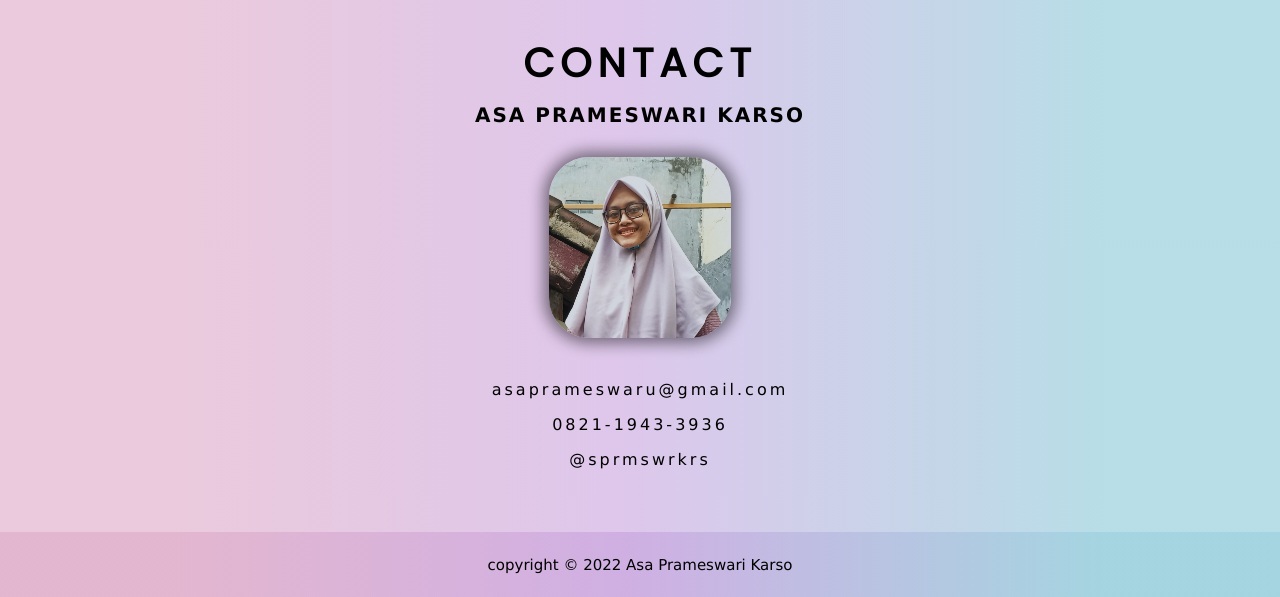
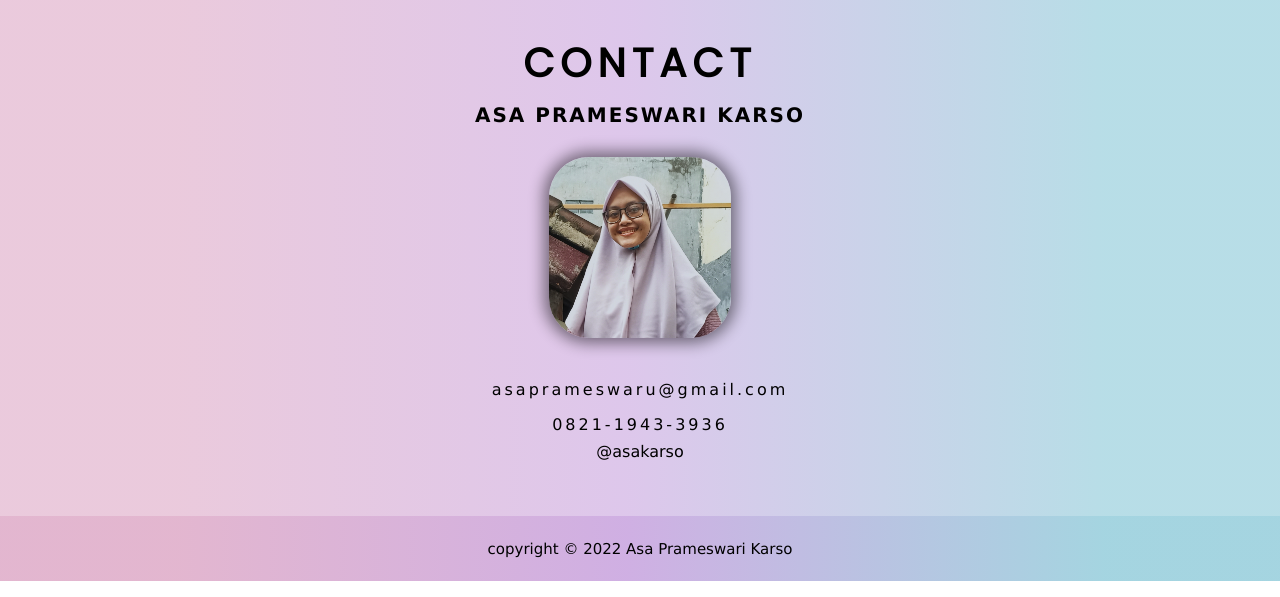
Before and after one commit to asakarso/viviz, a plain HTML site: page index.html in a window 1280 px wide. Shown: the part 3568-4165 px from the top of the page. Drawn offline with nearby package versions, Linux system fonts and the light colour scheme.

Commit message:
Update index.html

```diff
--- a/index.html
+++ b/index.html
@@ -153,7 +153,7 @@
                     <img src="assets/profile.jpg" alt="Dev's Photo">
                     <p>asaprameswaru@gmail.com</p>
                     <p>0821-1943-3936</p>
-                    <p>@sprmswrkrs</p>
+                    <a href="https://www.instagram.com/asakarso/" target="_blank" style="color:black; text-decoration:none;">@asakarso</a>
                 </div>
             </article>
         </aside>
```
